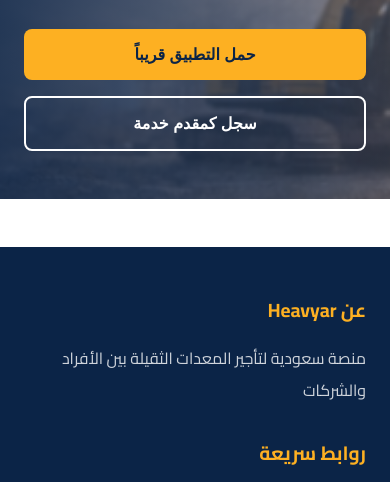
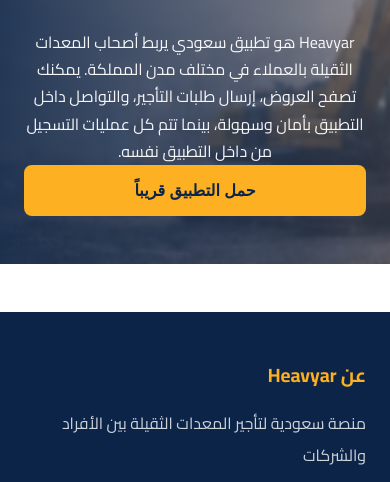
Before and after one commit to deadevil2002/heavyar-website, a plain HTML site: page index.html in a window 390 px wide. Shown: the part 341-823 px from the top of the page. Drawn offline with Linux system fonts and the light colour scheme.

Commit message:
Update hero CTA, add app description, and improve SEO for landing page

```diff
--- a/index.html
+++ b/index.html
@@ -5,31 +5,29 @@
   <meta name="viewport" content="width=device-width, initial-scale=1.0">
 
   <!-- Title & Description -->
-  <title>Heavyar - منصة تأجير المعدات الثقيلة</title>
-  <meta name="description" content="منصتك الذكية لتأجير المعدات الثقيلة بين الأفراد والشركات في السعودية">
+  <title>Heavyar | منصة تأجير المعدات الثقيلة بين الأفراد والشركات في السعودية</title>
+  <meta name="description" content="Heavyar هي منصة وتطبيق سعودي لتأجير المعدات الثقيلة بين الأفراد والشركات داخل المملكة العربية السعودية. تصفح العروض، أرسل طلبات التأجير، وتابع التواصل مع مقدمي الخدمة بكل سهولة وأمان من خلال التطبيق.">
   <meta name="keywords" content="تأجير معدات ثقيلة, حفارات, لوادر, كرينات, معدات بناء, السعودية">
+  <link rel="canonical" href="https://heavyar.com">
 
   <!-- Favicon -->
   <link rel="icon" type="image/png" href="assets/images/logo.png">
   <link rel="apple-touch-icon" href="assets/images/logo.png">
   <link rel="shortcut icon" href="assets/images/logo.png">
 
-  <!-- Open Graph / Facebook -->
+    <!-- Open Graph / Facebook -->
   <meta property="og:type" content="website">
-  <meta property="og:url" content="https://heavyar.com/">
-  <meta property="og:title" content="Heavyar - منصة تأجير المعدات الثقيلة">
-  <meta property="og:description" content="منصتك الذكية لتأجير المعدات الثقيلة بين الأفراد والشركات في السعودية">
+  <meta property="og:locale" content="ar_SA">
+  <meta property="og:title" content="Heavyar | منصة تأجير المعدات الثقيلة بين الأفراد والشركات في السعودية">
+  <meta property="og:description" content="منصتك الذكية لتأجير المعدات الثقيلة بين الأفراد والشركات داخل المملكة العربية السعودية عبر تطبيق Heavyar.">
+  <meta property="og:url" content="https://heavyar.com">
+  <meta property="og:site_name" content="Heavyar">
   <meta property="og:image" content="https://heavyar.com/assets/images/logo.png">
-  <meta property="og:image:type" content="image/png">
-  <meta property="og:image:width" content="512">
-  <meta property="og:image:height" content="512">
-  <meta property="og:image:alt" content="Heavyar Logo">
 
   <!-- Twitter -->
   <meta name="twitter:card" content="summary_large_image">
-  <meta name="twitter:url" content="https://heavyar.com/">
-  <meta name="twitter:title" content="Heavyar - منصة تأجير المعدات الثقيلة">
-  <meta name="twitter:description" content="منصتك الذكية لتأجير المعدات الثقيلة بين الأفراد والشركات في السعودية">
+  <meta name="twitter:title" content="Heavyar | منصة تأجير المعدات الثقيلة بين الأفراد والشركات في السعودية">
+  <meta name="twitter:description" content="Heavyar تطبيق سعودي لتأجير المعدات الثقيلة بين الأفراد والشركات داخل المملكة العربية السعودية.">
   <meta name="twitter:image" content="https://heavyar.com/assets/images/logo.png">
 
   <!-- Fonts -->
@@ -64,9 +62,13 @@
       <p class="hero-tagline" data-ar="منصتك الذكية لتأجير المعدات الثقيلة بين الأفراد والشركات" data-en="Your Smart Platform for Heavy Equipment Rental Between Individuals and Companies">
         منصتك الذكية لتأجير المعدات الثقيلة بين الأفراد والشركات
       </p>
+      <p class="hero-description"
+         data-ar="Heavyar هو تطبيق سعودي يربط أصحاب المعدات الثقيلة بالعملاء في مختلف مدن المملكة. يمكنك تصفح العروض، إرسال طلبات التأجير، والتواصل داخل التطبيق بأمان وسهولة، بينما تتم كل عمليات التسجيل من داخل التطبيق نفسه."
+         data-en="Heavyar is a Saudi app that connects heavy equipment owners with customers across the Kingdom. Browse offers, send rental requests, and chat safely inside the app. All registrations and account creation are handled inside the mobile app.">
+        Heavyar هو تطبيق سعودي يربط أصحاب المعدات الثقيلة بالعملاء في مختلف مدن المملكة. يمكنك تصفح العروض، إرسال طلبات التأجير، والتواصل داخل التطبيق بأمان وسهولة، بينما تتم كل عمليات التسجيل من داخل التطبيق نفسه.
+      </p>
       <div class="hero-buttons">
         <button class="btn btn-primary" data-ar="حمل التطبيق قريباً" data-en="Download App (Coming Soon)">حمل التطبيق قريباً</button>
-        <button class="btn btn-secondary" data-ar="سجل كمقدم خدمة" data-en="Register as Provider">سجل كمقدم خدمة</button>
       </div>
     </div>
   </section>
--- a/styles.css
+++ b/styles.css
@@ -172,6 +172,14 @@ body[dir="ltr"] {
   margin-bottom: var(--spacing-lg);
   opacity: 0.95;
   line-height: 1.8;
+}
+
+.hero-description {
+  margin: 1rem auto 0;
+  max-width: 640px;
+  line-height: 1.7;
+  font-size: 1rem;
+  opacity: 0.95;
 }
 
 .hero-buttons {
@@ -395,6 +403,14 @@ body[dir="ltr"] {
     font-size: 1.1rem;
   }
 
+.hero-description {
+  margin: 1rem auto 0;
+  max-width: 640px;
+  line-height: 1.7;
+  font-size: 1rem;
+  opacity: 0.95;
+}
+
   .hero-buttons {
     flex-direction: column;
     width: 100%;
```
